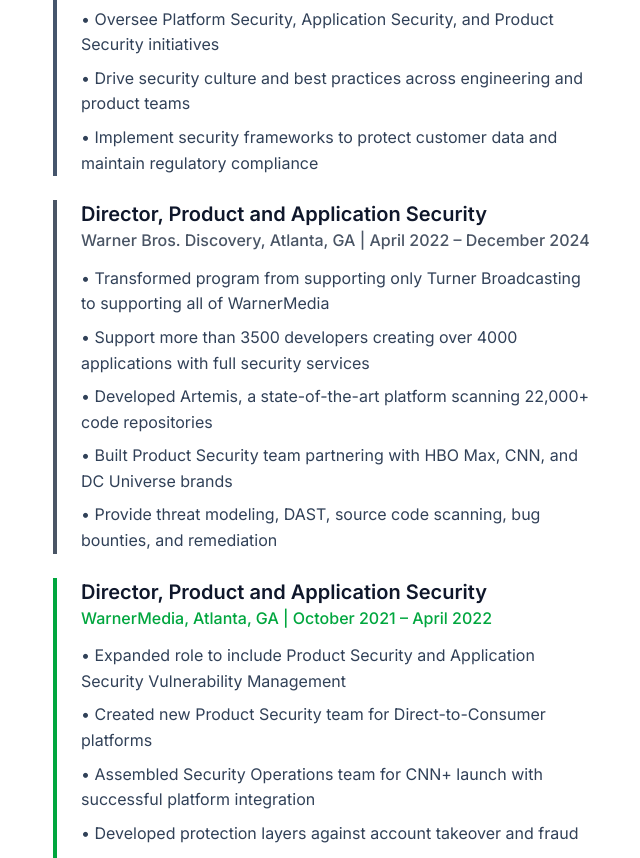
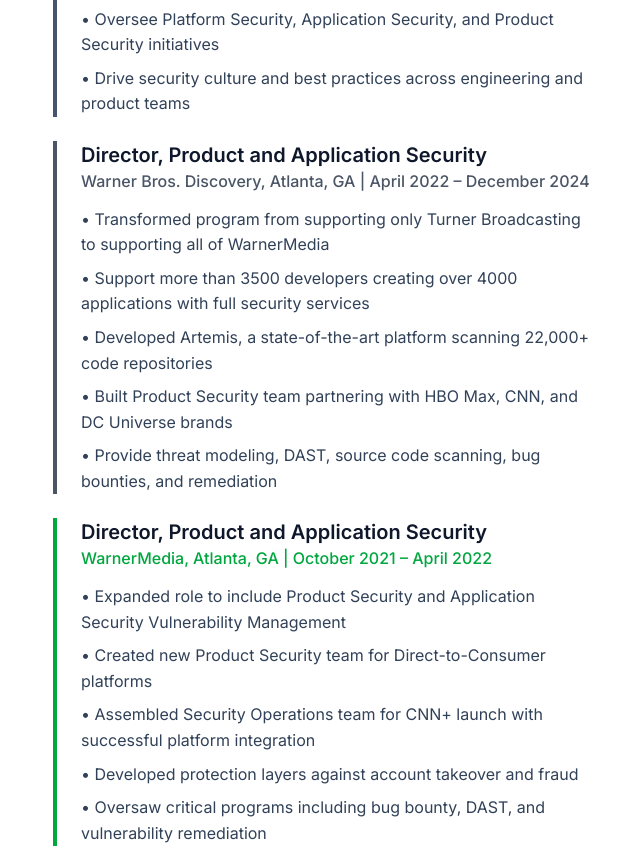
Before and after one commit to jdempsey77/www-stylee-org, a Next.js app: page /jerry/resume in a window 1280 px wide. Shown: the part 1100-1958 px from the top of the page, without its empty margins (171-811 px from the left). Built offline with nearby package versions, Linux system fonts and the light colour scheme; no server answers.

Commit message:
Remove regulatory compliance bullet point from FanDuel resume section

```diff
--- a/src/app/jerry/resume/page.tsx
+++ b/src/app/jerry/resume/page.tsx
@@ -96,7 +96,6 @@
                       <li>• Ensure customer trust through robust security measures and platform integrity</li>
                       <li>• Oversee Platform Security, Application Security, and Product Security initiatives</li>
                       <li>• Drive security culture and best practices across engineering and product teams</li>
-                      <li>• Implement security frameworks to protect customer data and maintain regulatory compliance</li>
                     </ul>
                   </div>
 
```
